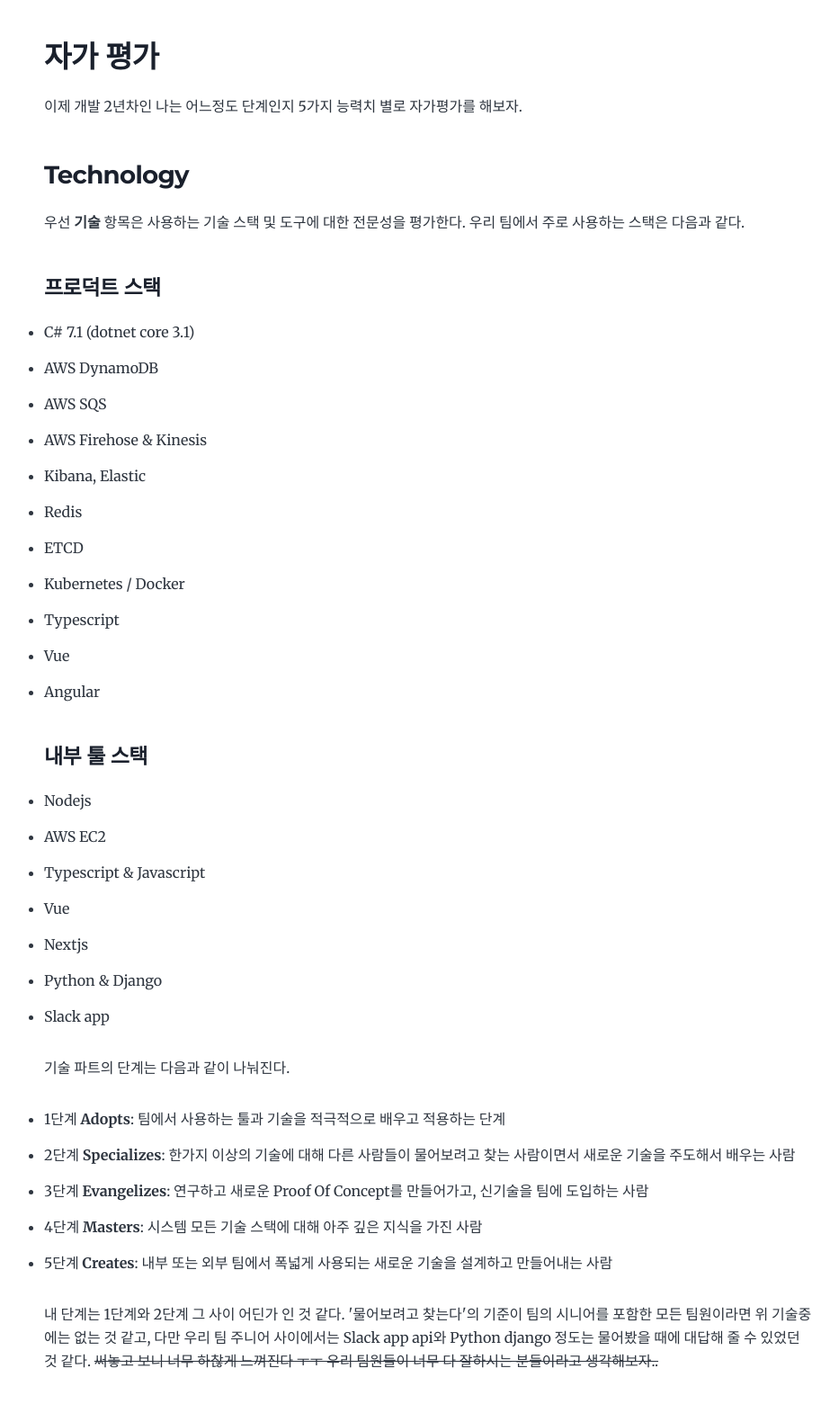
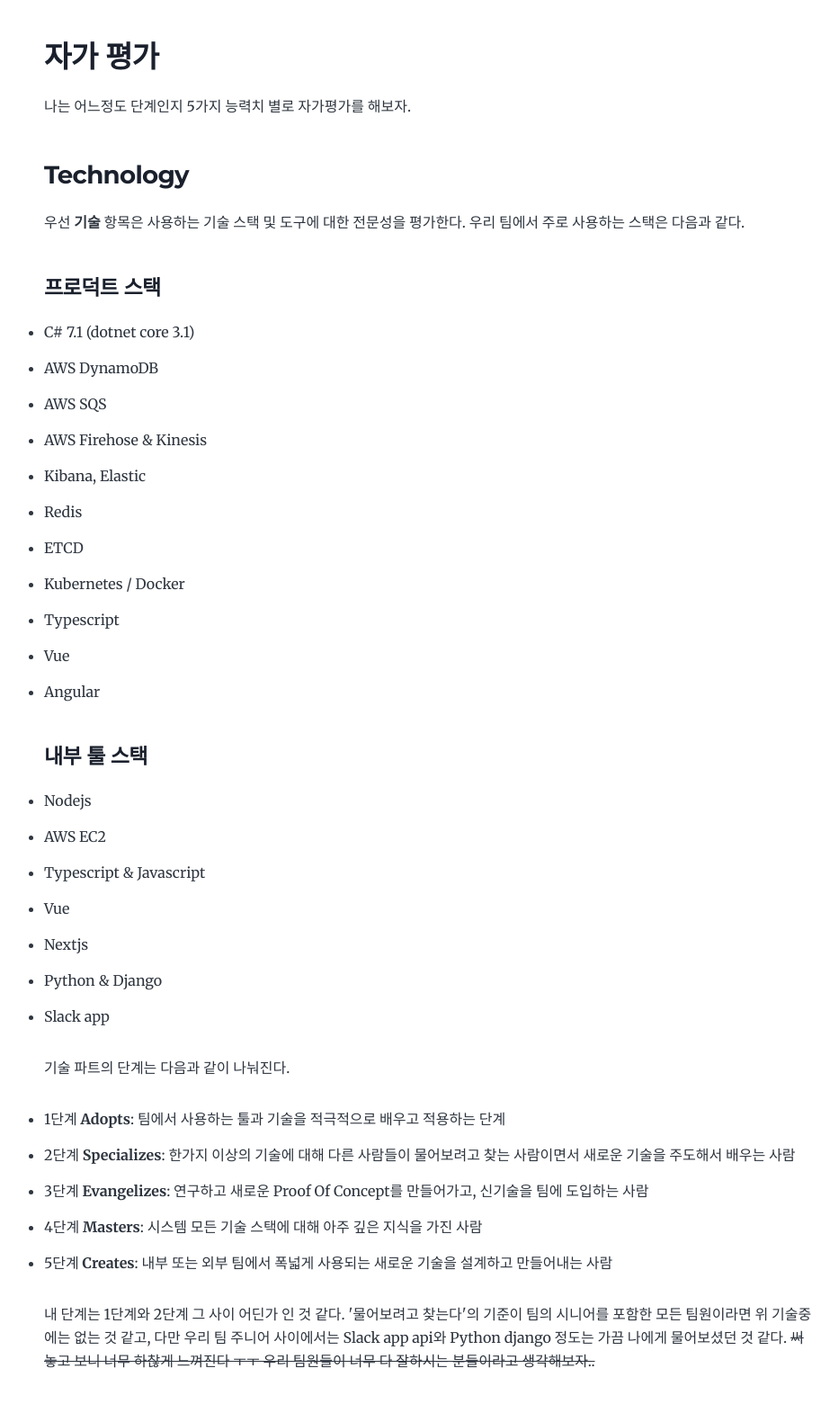
Before and after one commit to cooco119/cooco119.github.io, a Gatsby site: page /2020-engineering-ladder-review/ in a window 1280 px wide. Shown: the part 2728-4299 px from the top of the page at 90% size, without its empty margins (163-1096 px from the left). Built offline with nearby package versions, Linux system fonts and the light colour scheme; Gatsby itself is replaced by a stand-in of ours.

Commit message:
Edit 2020-engineering-ladder-review

```diff
--- a/content/blog/2020-engineering-ladder-review/index.md
+++ b/content/blog/2020-engineering-ladder-review/index.md
@@ -44,7 +44,7 @@
 
 ## 자가 평가
 
-이제 개발 2년차인 나는 어느정도 단계인지 5가지 능력치 별로 자가평가를 해보자.
+나는 어느정도 단계인지 5가지 능력치 별로 자가평가를 해보자.
 
 ### Technology
 우선 **기술** 항목은 사용하는 기술 스택 및 도구에 대한 전문성을 평가한다. 우리 팀에서 주로 사용하는 스택은 다음과 같다.
@@ -78,7 +78,7 @@
 * 4단계 **Masters**: 시스템 모든 기술 스택에 대해 아주 깊은 지식을 가진 사람
 * 5단계 **Creates**: 내부 또는 외부 팀에서 폭넓게 사용되는 새로운 기술을 설계하고 만들어내는 사람
 
-내 단계는 1단계와 2단계 그 사이 어딘가 인 것 같다. '물어보려고 찾는다'의 기준이 팀의 시니어를 포함한 모든 팀원이라면 위 기술중에는 없는 것 같고, 다만 우리 팀 주니어 사이에서는 Slack app api와 Python django 정도는 물어봤을 때에 대답해 줄 수 있었던 것 같다.
+내 단계는 1단계와 2단계 그 사이 어딘가 인 것 같다. '물어보려고 찾는다'의 기준이 팀의 시니어를 포함한 모든 팀원이라면 위 기술중에는 없는 것 같고, 다만 우리 팀 주니어 사이에서는 Slack app api와 Python django 정도는 가끔 나에게 물어보셨던 것 같다.
 ~~써놓고 보니 너무 하찮게 느껴진다 ㅜㅜ 우리 팀원들이 너무 다 잘하시는 분들이라고 생각해보자..~~
 
 #### 결론 - Adopts (1단계)
```
